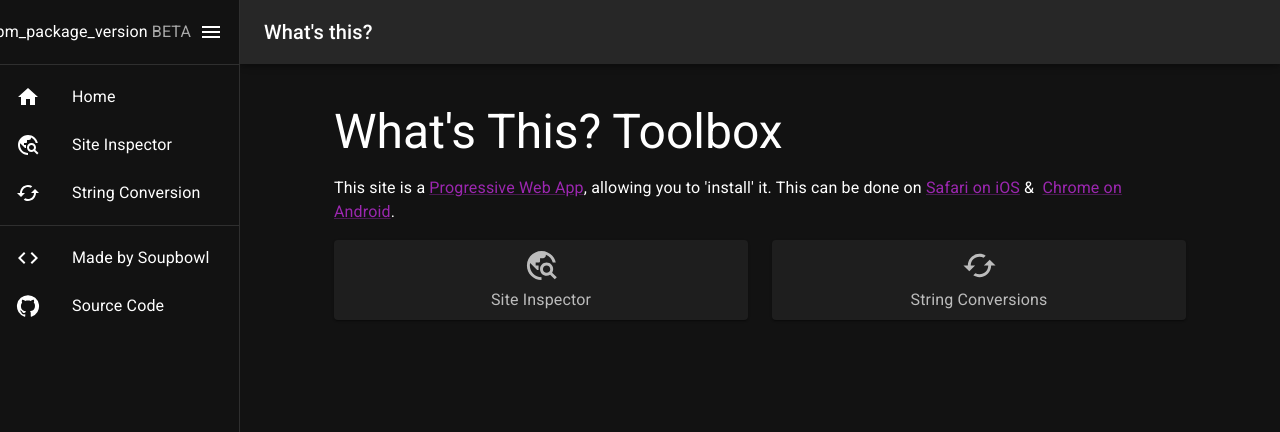
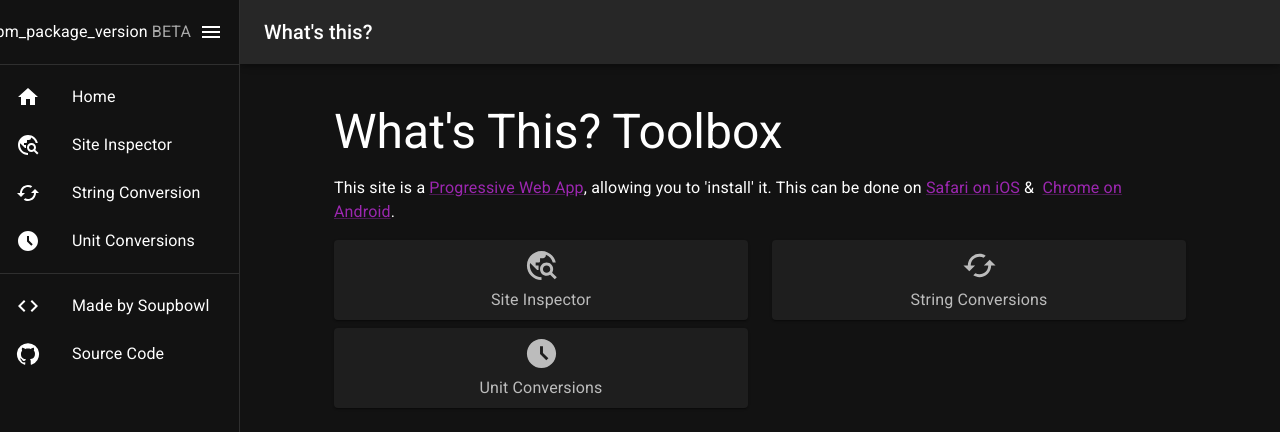
Before and after one commit to soup-bowl/whatsth.is, a React (Create React App) app: page /#/ in a window 1280 px wide. Both pictures are taken after a click on the button "open drawer". Shown: the top 432 px of the page. Built offline with nearby package versions, Linux system fonts and the light colour scheme.

Commit message:
Segment wireframe added.

```diff
--- a/package.json
+++ b/package.json
@@ -16,6 +16,7 @@
     "@types/react-dom": "^18.0.0",
     "@types/ua-parser-js": "^0.7.36",
     "axios": "^0.26.1",
+    "convert": "^4.5.0",
     "crypto-js": "^4.1.1",
     "react": "^18.0.0",
     "react-dom": "^18.0.0",
--- a/src/index.tsx
+++ b/src/index.tsx
@@ -7,6 +7,7 @@ import Layout from "./pages/_layout";
 import Home from './pages/home';
 import { InspectionHome, InspectonResult } from "./pages/inspection";
 import StringConversionPage from './pages/converter';
+import { Metrology } from './pages/metrology';
 
 export default function App() {
 	return (
@@ -19,6 +20,8 @@ export default function App() {
 					<Route path="convert" element={<StringConversionPage />} />
 					<Route path="encoder" element={<Navigate replace to="/convert" />} />
 					<Route path="decoder" element={<Navigate replace to="/convert" />} />
+					<Route path="metrology" element={<Metrology />} />
+					<Route path="unit" element={<Navigate replace to="/metrology" />} />
 				</Route>
 			</Routes>
 		</BrowserRouter>
--- a/src/pages/_layout.tsx
+++ b/src/pages/_layout.tsx
@@ -13,6 +13,7 @@ import TravelExploreIcon from '@mui/icons-material/TravelExplore';
 import CodeIcon from '@mui/icons-material/Code';
 import GitHubIcon from '@mui/icons-material/GitHub';
 import CachedIcon from '@mui/icons-material/Cached';
+import AccessTimeFilledIcon from '@mui/icons-material/AccessTimeFilled';
 
 const drawerWidth = 240;
 
@@ -149,6 +150,10 @@ export default function Layout() {
 						<ListItemIcon><CachedIcon /></ListItemIcon>
 						<ListItemText primary="String Conversion" />
 					</ListItem>
+					<ListItem button onClick={() => {navigate('/metrology');handleDrawerClose();}}>
+						<ListItemIcon><AccessTimeFilledIcon /></ListItemIcon>
+						<ListItemText primary="Unit Conversions" />
+					</ListItem>
 				</List>
 				<Divider />
 				<List>
--- a/src/pages/home.tsx
+++ b/src/pages/home.tsx
@@ -4,6 +4,7 @@ import { Box, Paper, Link } from '@mui/material';
 
 import TravelExploreIcon from '@mui/icons-material/TravelExplore';
 import CachedIcon from '@mui/icons-material/Cached';
+import AccessTimeFilledIcon from '@mui/icons-material/AccessTimeFilled';
 import { useNavigate } from "react-router-dom";
 
 const Item = styled(Paper)(({ theme }) => ({
@@ -43,6 +44,14 @@ export default function Home() {
 						</Item>
 					</Link>
 				</Grid>
+				<Grid item xs={6}>
+					<Link sx={{ cursor: 'pointer', textDecoration: 'none' }} onClick={() => navigate('/metrology')}>
+						<Item>
+							<AccessTimeFilledIcon fontSize="large" />
+							<Typography>Unit Conversions</Typography>
+						</Item>
+					</Link>
+				</Grid>
 			</Grid>
 		</Box>
 	)
--- /dev/null
+++ b/src/pages/metrology.tsx
@@ -0,0 +1,8 @@
+import { Typography } from "@mui/material";
+
+export function Metrology() {
+    return(
+    <>
+    <Typography variant="h3" component="h1" my={2}>Unit Conversions</Typography>
+    </>);
+}
```
Also changed, not shown: 1 other file (tests, documents, lock files or other folders).
